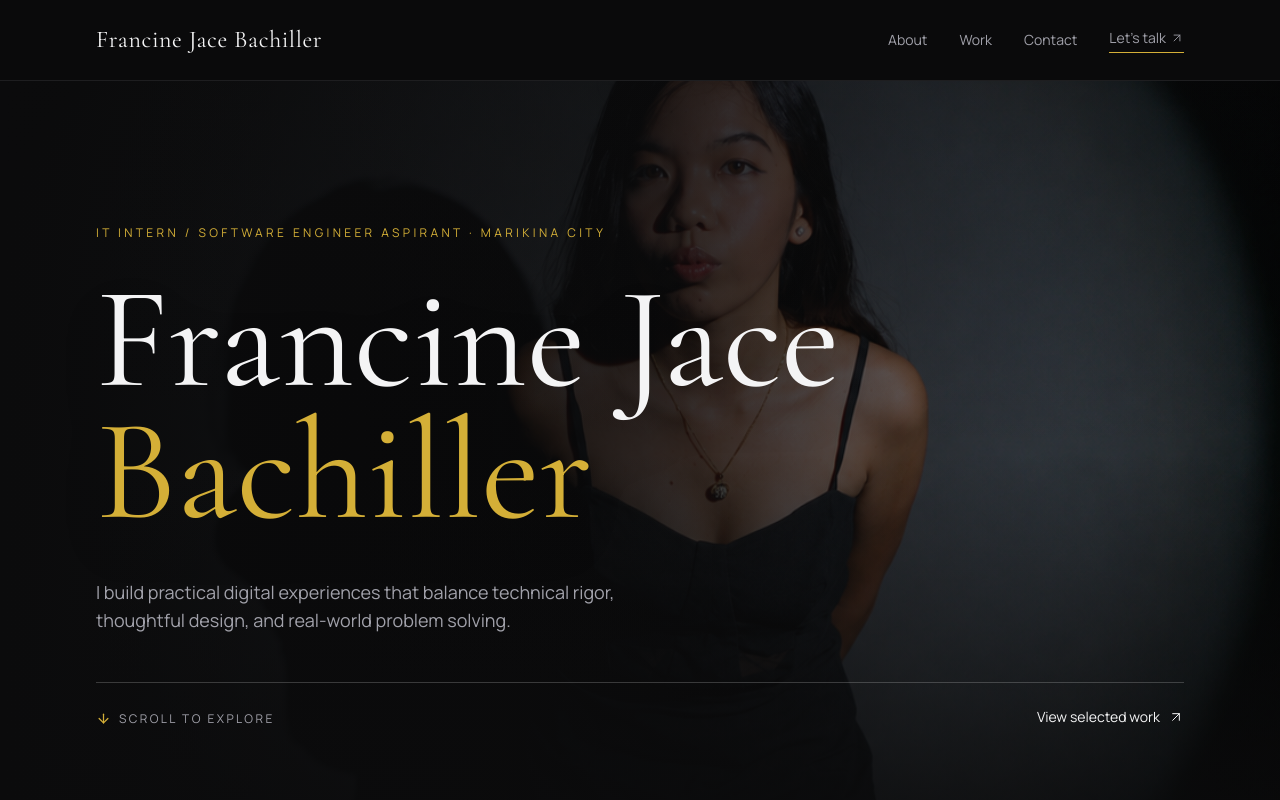
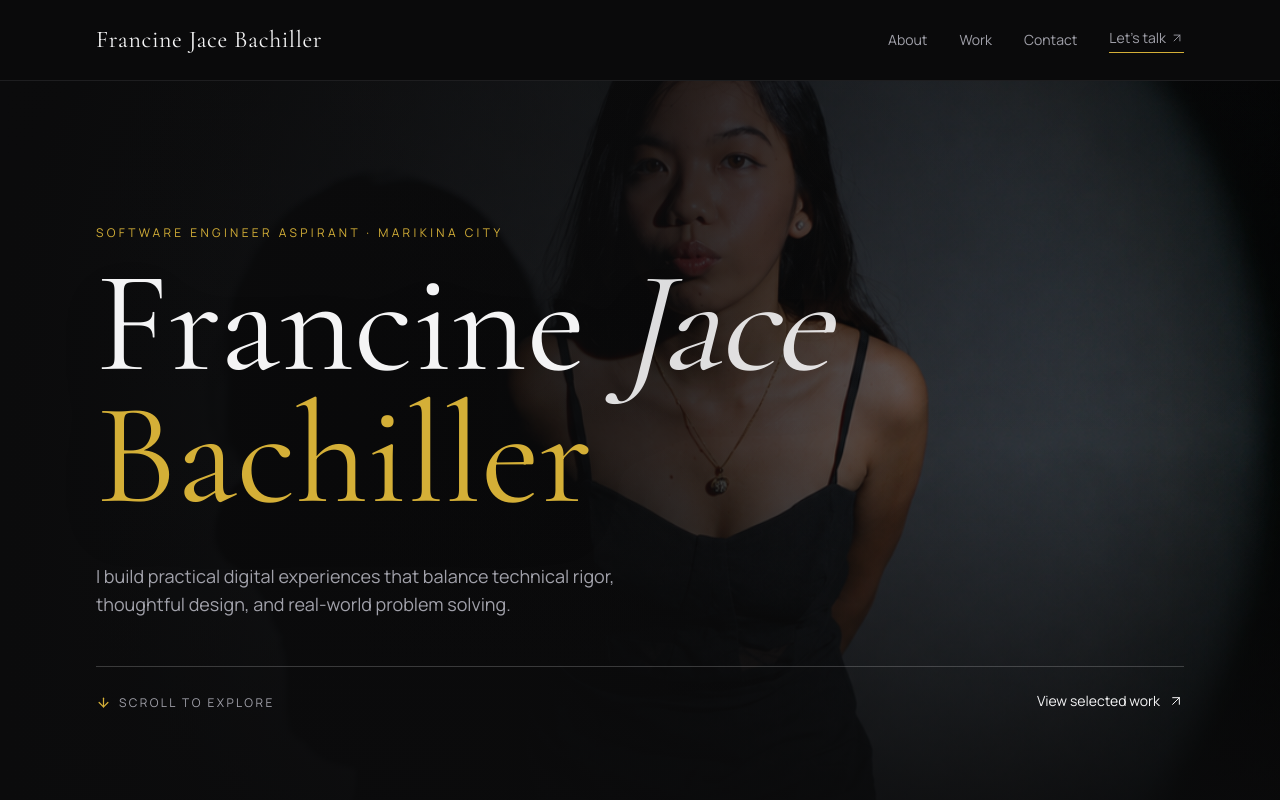
Before and after one commit to francinejace/officialPortfolio, a Next.js app: page / in a window 1280 px wide. Shown: the top 800 px of the page. Built offline with nearby package versions, Linux system fonts and the light colour scheme.

Commit message:
feat: enhance typography and update home page description

```diff
--- a/src/app/layout.tsx
+++ b/src/app/layout.tsx
@@ -14,6 +14,7 @@ const cormorant = Cormorant_Garamond({
   subsets: ["latin"],
   variable: "--font-cormorant",
   weight: ["400", "500", "600"],
+  style: ["normal", "italic"],
 });
 
 export const metadata: Metadata = {
--- a/src/app/page.tsx
+++ b/src/app/page.tsx
@@ -23,9 +23,9 @@ export default function Home() {
 
         <div className="relative z-10 mx-auto flex min-h-[calc(100vh-5rem)] w-full max-w-6xl flex-col justify-between px-6 py-16 lg:px-8 lg:py-24">
           <Reveal className="my-auto max-w-4xl py-12">
-            <p className="mb-8 text-xs uppercase tracking-[0.28em] text-gold">IT Intern / Software Engineer Aspirant · Marikina City</p>
+            <p className="mb-3 text-xs uppercase tracking-[0.28em] text-gold sm:mb-4">Software Engineer Aspirant · Marikina City</p>
             <h1 className="font-serif text-6xl leading-[0.92] text-ink drop-shadow-2xl sm:text-8xl lg:text-[9rem]">
-              Francine Jace
+              Francine <span className="font-normal italic tracking-[-0.02em] text-ink/90">Jace</span>
               <span className="block text-gold">Bachiller</span>
             </h1>
             <p className="mt-10 max-w-xl text-base leading-7 text-muted sm:text-lg">
```
